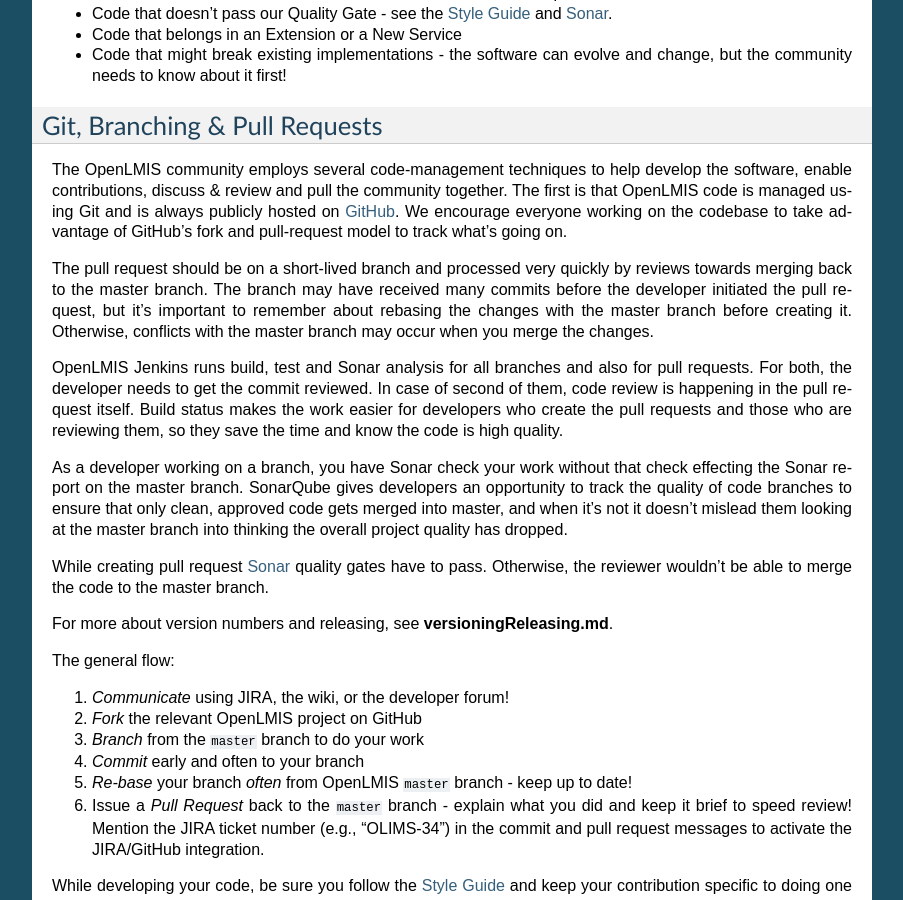
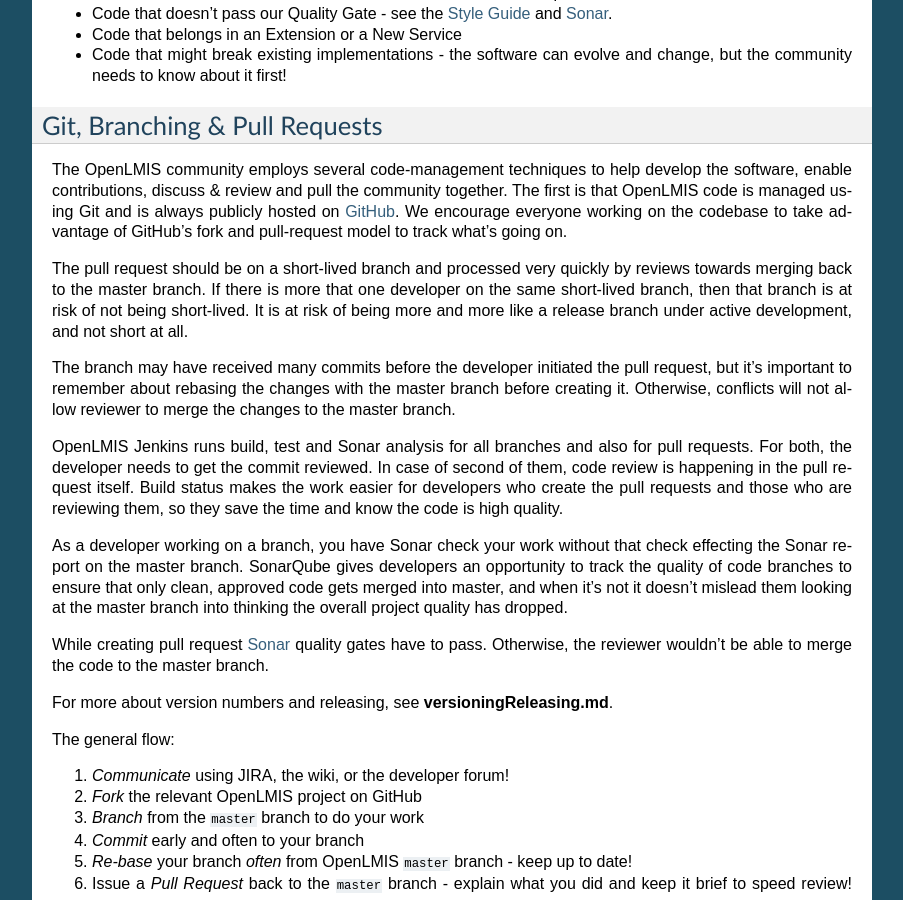
Before and after one commit to OpenLMIS/openlmis-ref-distro, a Sphinx documentation site: the page built from docs/source/contribute/contributionGuide.md, in a window 1280 px wide and 900 px high, scrolled down 3996 px. Shown: the whole window, without its empty margins (198-1101 px from the left). Built offline with Sphinx 7.4.7, drawn with Linux system fonts in a browser that asks for light colours; pages that are not in the unit, such as notebooks, are missing from menus.

Commit message:
OLMIS-4798: Added information about number of developers on the same short-lived branch

```diff
--- a/docs/source/contribute/contributionGuide.md
+++ b/docs/source/contribute/contributionGuide.md
@@ -168,9 +168,13 @@
 take advantage of GitHub's fork and pull-request model to track what's going on.
 
 The pull request should be on a short-lived branch and processed very quickly by reviews towards merging back
-to the master branch. The branch may have received many commits before the developer initiated the pull
+to the master branch. If there is more that one developer on the same short-lived branch,
+then that branch is at risk of not being short-lived. It is at risk of being more and more like
+a release branch under active development, and not short at all.
+
+The branch may have received many commits before the developer initiated the pull
 request, but it's important to remember about rebasing the changes with the master branch before creating it.
-Otherwise, conflicts with the master branch may occur when you merge the changes.
+Otherwise, conflicts will not allow reviewer to merge the changes to the master branch.
 
 OpenLMIS Jenkins runs build, test and Sonar analysis for all branches and also for pull requests.
 For both, the developer needs to get the commit reviewed. In case of second of them, code review is happening
```
